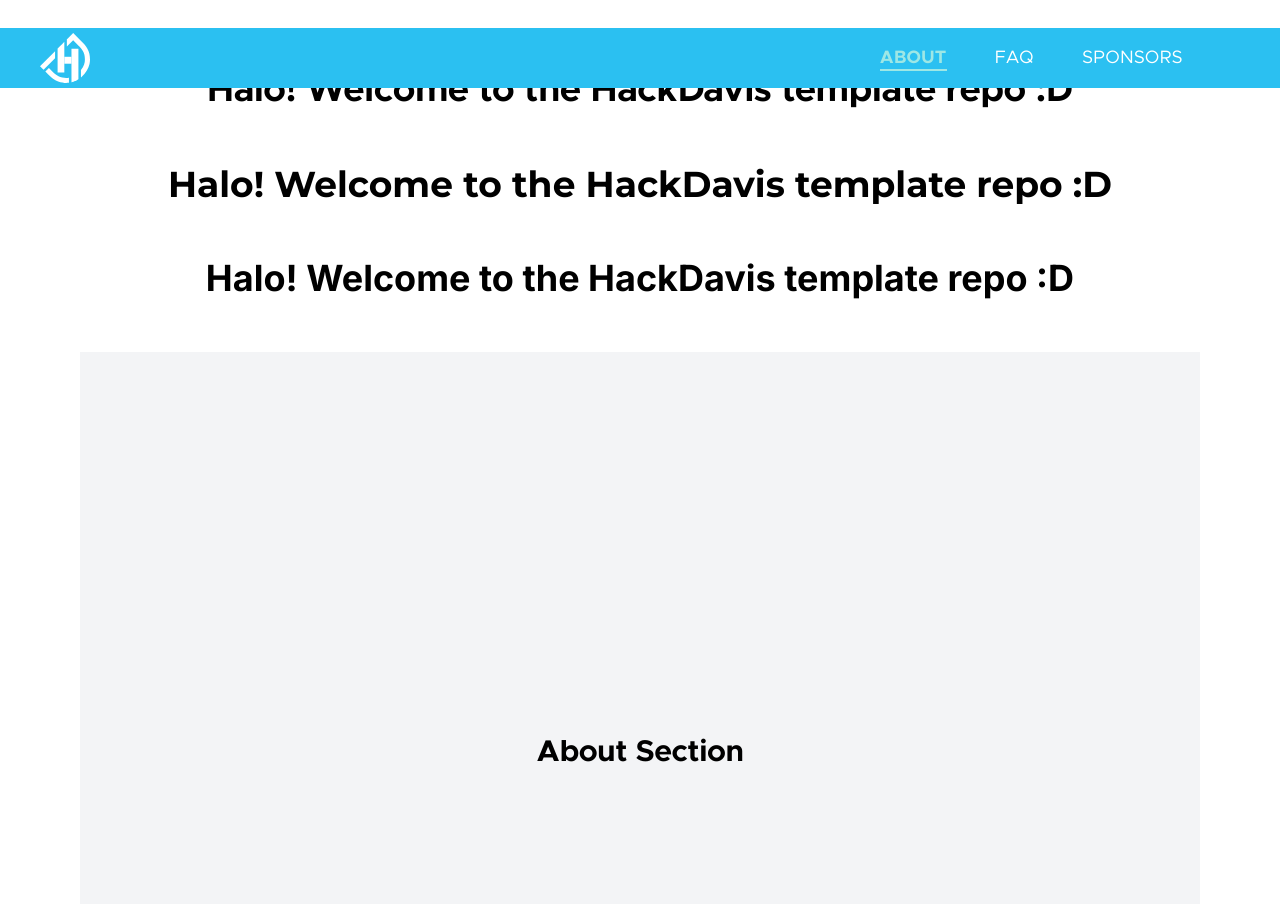
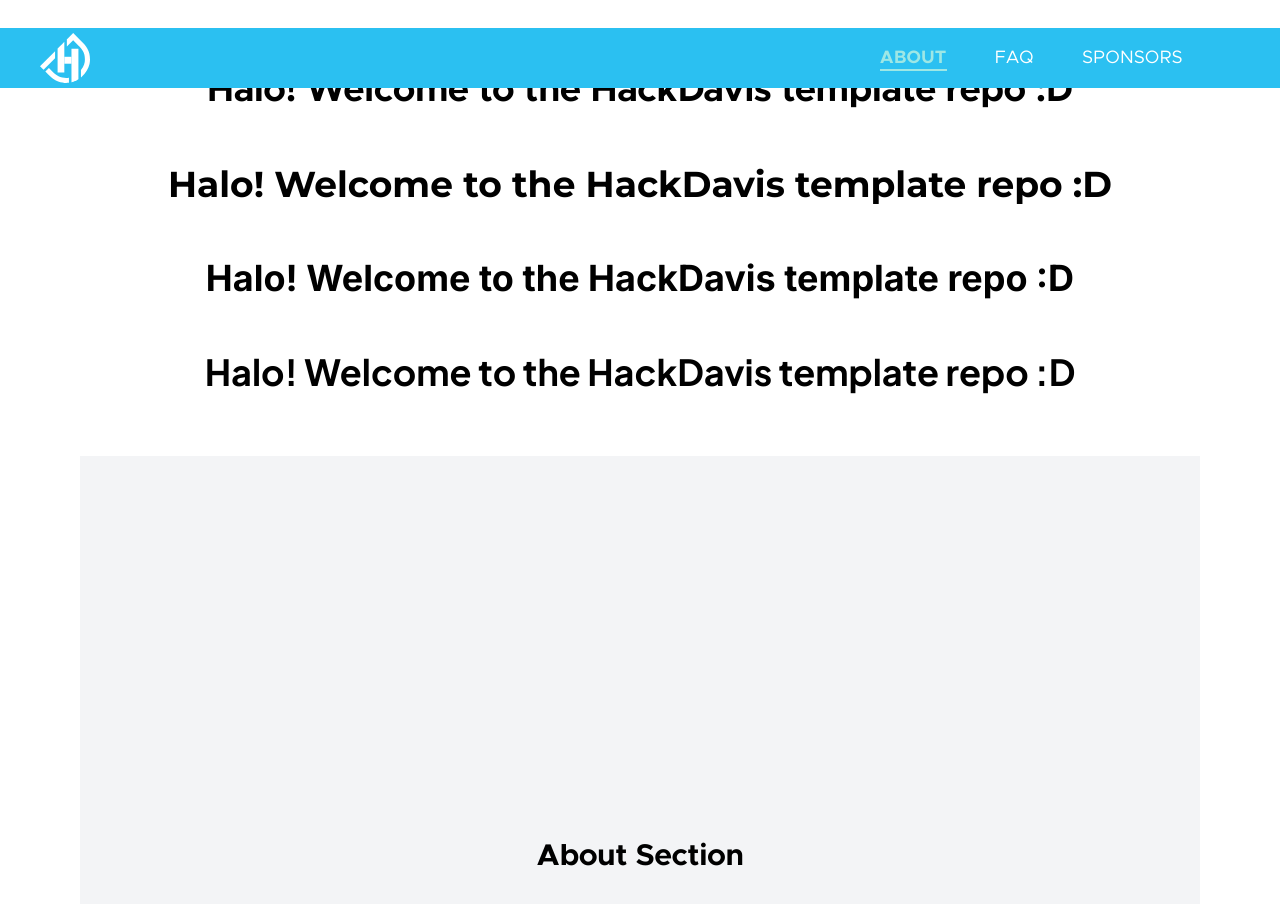
Before and after one commit to HackDavis/website-2025, a Next.js app: page / in a window 1280 px wide. Shown: the top 904 px of the page. Built offline with nearby package versions, Linux system fonts and the light colour scheme.

Commit message:
Added jakarta sans into font

```diff
--- a/app/(pages)/_globals/fonts.ts
+++ b/app/(pages)/_globals/fonts.ts
@@ -1,4 +1,4 @@
-import { Inter, Montserrat } from 'next/font/google';
+import { Inter, Montserrat, Plus_Jakarta_Sans} from 'next/font/google';
 
 const inter = Inter({
   subsets: ['latin'],
@@ -10,7 +10,12 @@ const montserrat = Montserrat({
   variable: '--font-montserrat',
 });
 
-const fonts = [inter, montserrat];
+const jakarta = Plus_Jakarta_Sans({
+  subsets: ['latin'],
+  variable: '--font-jakarta',
+});
+
+const fonts = [inter, montserrat, jakarta];
 
 const font_variables = fonts.map((font) => font.variable);
 const font_string = font_variables.join(' ');
--- a/app/(pages)/page.tsx
+++ b/app/(pages)/page.tsx
@@ -9,6 +9,9 @@ export default function Home() {
         Halo! Welcome to the HackDavis template repo :D
       </p>
       <p className="text-4xl font-bold font-inter">
+        Halo! Welcome to the HackDavis template repo :D
+      </p>
+      <p className="text-4xl font-bold font-jakarta">
         Halo! Welcome to the HackDavis template repo :D
       </p>
 
--- a/tailwind.config.ts
+++ b/tailwind.config.ts
@@ -23,7 +23,8 @@ export default {
       fontFamily: {
         'metropolis': "var(--font-metropolis)",
         'montserrat': "var(--font-montserrat)",
-        'inter': "var(--font-inter)"
+        'inter': "var(--font-inter)",
+        'jakarta': "var(--font-jakarta)"
       }
     },
   },
```
